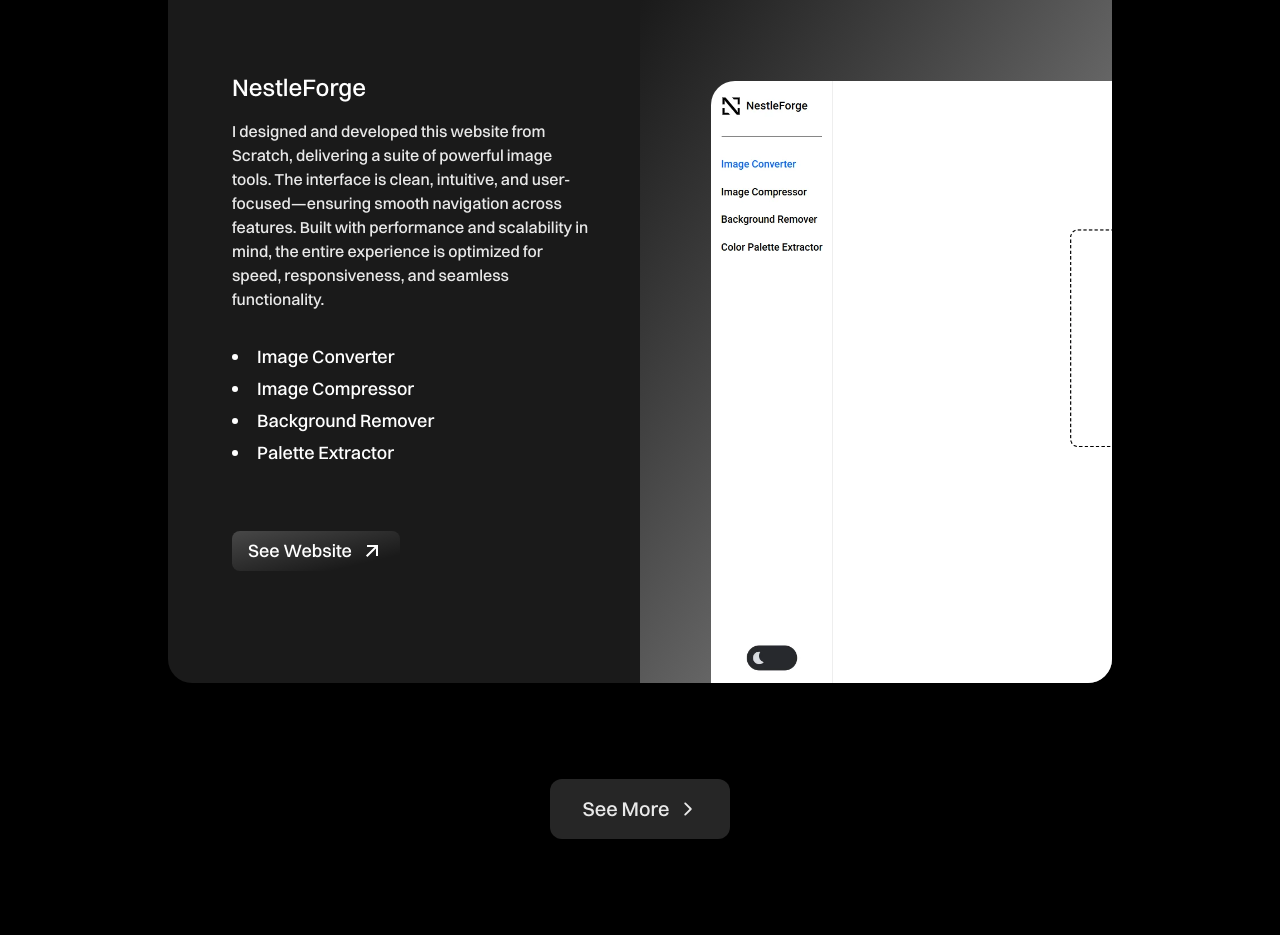
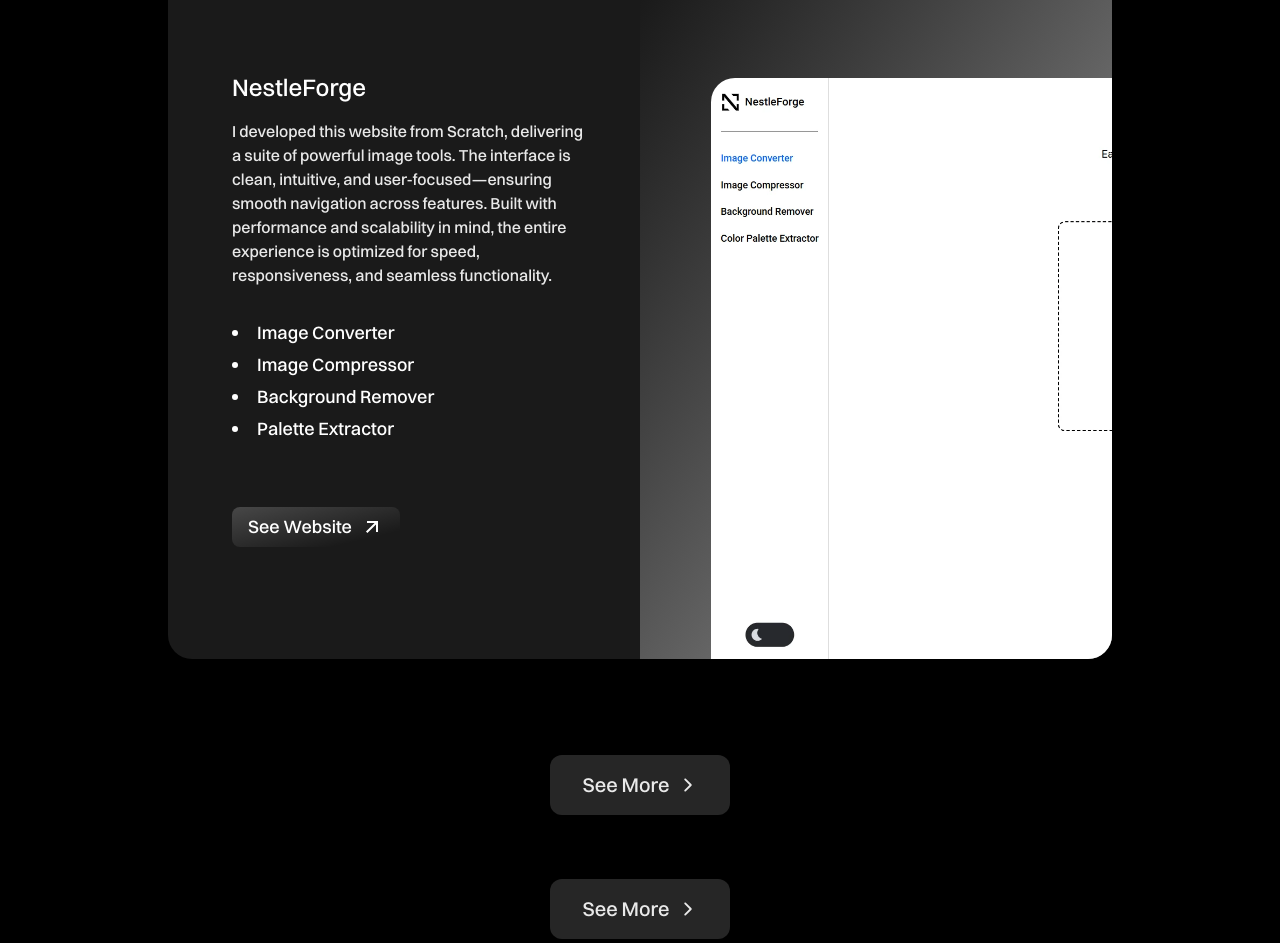
Before and after one commit to theo-code1/MyPortfolio, a React (Vite) app: page / in a window 1280 px wide. Shown: the part 3889-4832 px from the top of the page. Built offline with nearby package versions, Linux system fonts and the light colour scheme.

Commit message:
Implement routing in App component with react-router; add Contact and AllWorkSection pages; update WorkSection to use Link for navigation to new routes.

```diff
--- a/src/App.jsx
+++ b/src/App.jsx
@@ -1,8 +1,11 @@
+import { BrowserRouter, Route, Routes } from 'react-router'
 import { useRef } from 'react'
 import HeroSection from './Components/HeroSection'
 import AboutSection from './Components/AboutSection'
 import OfferSection from './Components/OfferSection'
 import WorkSection from './Components/WorkSection'
+import AllWorkSection from './Pages/AllWorkSection'
+import Contact from './Pages/Contact'
 
 const App = () => {
 
@@ -11,12 +14,23 @@ const App = () => {
   const workRef = useRef(null);
 
   return (
-    <>
-      <HeroSection overviewRef={overviewRef} aboutRef={aboutRef} workRef={workRef} />
-      <AboutSection aboutRef={aboutRef} />
-      <OfferSection  />
-      <WorkSection workRef={workRef}/>
-    </>
+    <BrowserRouter>
+      <Routes>
+        <Route
+          path="/"
+          element={
+            <>
+              <HeroSection overviewRef={overviewRef} aboutRef={aboutRef} workRef={workRef} />
+              <AboutSection aboutRef={aboutRef} />
+              <OfferSection />
+              <WorkSection workRef={workRef} />
+            </>
+          }
+        />
+        <Route path="/contact" element={<Contact />} />
+        <Route path="/my-work" element={<AllWorkSection />} />
+      </Routes>
+    </BrowserRouter>
   )
 }
 
--- a/src/Components/WorkSection.jsx
+++ b/src/Components/WorkSection.jsx
@@ -5,6 +5,7 @@ import WorkArticle from "./WorkArticle";
 import UivioProject from "../assets/Project03.webp";
 import NestleForgeProject from '../assets/Project02.webp'
 import SeeArrow from '../assets/Icons/SeeArrow'
+import { Link } from "react-router";
 
 const WorkSection = ({ workRef }) => {
   const websitesInfo = [
@@ -22,7 +23,7 @@ const WorkSection = ({ workRef }) => {
     },
     {
       role: "NestleForge",
-      desc: "I designed and developed this website from Scratch, delivering a suite of powerful image tools. The interface is clean, intuitive, and user-focused—ensuring smooth navigation across features. Built with performance and scalability in mind, the entire experience is optimized for speed, responsiveness, and seamless functionality.",
+      desc: "I developed this website from Scratch, delivering a suite of powerful image tools. The interface is clean, intuitive, and user-focused—ensuring smooth navigation across features. Built with performance and scalability in mind, the entire experience is optimized for speed, responsiveness, and seamless functionality.",
       features: [
         "Image Converter",
         "Image Compressor",
@@ -96,7 +97,12 @@ const WorkSection = ({ workRef }) => {
         {/* </motion.div> */}
       </div>
 
-      <a href="#" className="text-xl text-white/90 flex items-center gap-2 hover:gap-4 px-8 py-4 rounded-xl brightness-110 bg-white/15 w-fit text-center mx-auto transition-all duration-200 " >See More <SeeArrow className='text-xl' /></a>
+      <Link to={'/my-work'} className="text-xl text-white/90 flex items-center gap-2 hover:gap-4 px-8 py-4 rounded-xl brightness-110 bg-white/15 w-fit text-center mx-auto transition-all duration-200 " >
+         See More <SeeArrow className='text-xl' />
+        </Link>
+      <Link to={'/contact'} className="text-xl text-white/90 flex items-center gap-2 hover:gap-4 px-8 py-4 rounded-xl brightness-110 bg-white/15 w-fit text-center mx-auto transition-all duration-200 " >
+         See More <SeeArrow className='text-xl' />
+        </Link>
 
     </section>
   );
--- /dev/null
+++ b/src/Pages/AllWorkSection.jsx
@@ -0,0 +1,12 @@
+import React from 'react'
+import NavBar from '../Components/NavBar'
+
+const AllWorkSection = () => {
+  return (
+    <section className='bg-black'>
+        <NavBar />
+    </section>
+  )
+}
+
+export default AllWorkSection
--- /dev/null
+++ b/src/Pages/Contact.jsx
@@ -0,0 +1,9 @@
+import React from 'react'
+
+const Contact = () => {
+  return (
+    <div>Contact</div>
+  )
+}
+
+export default Contact
```
